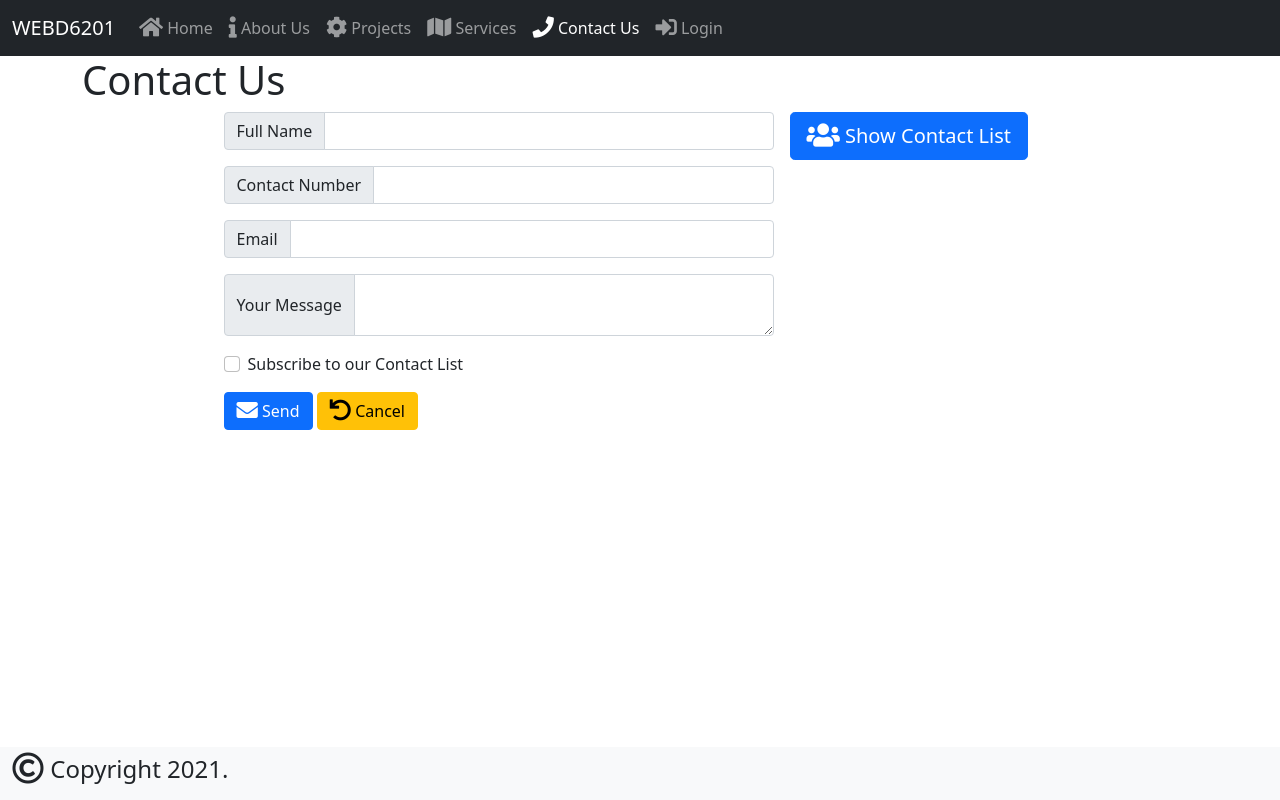
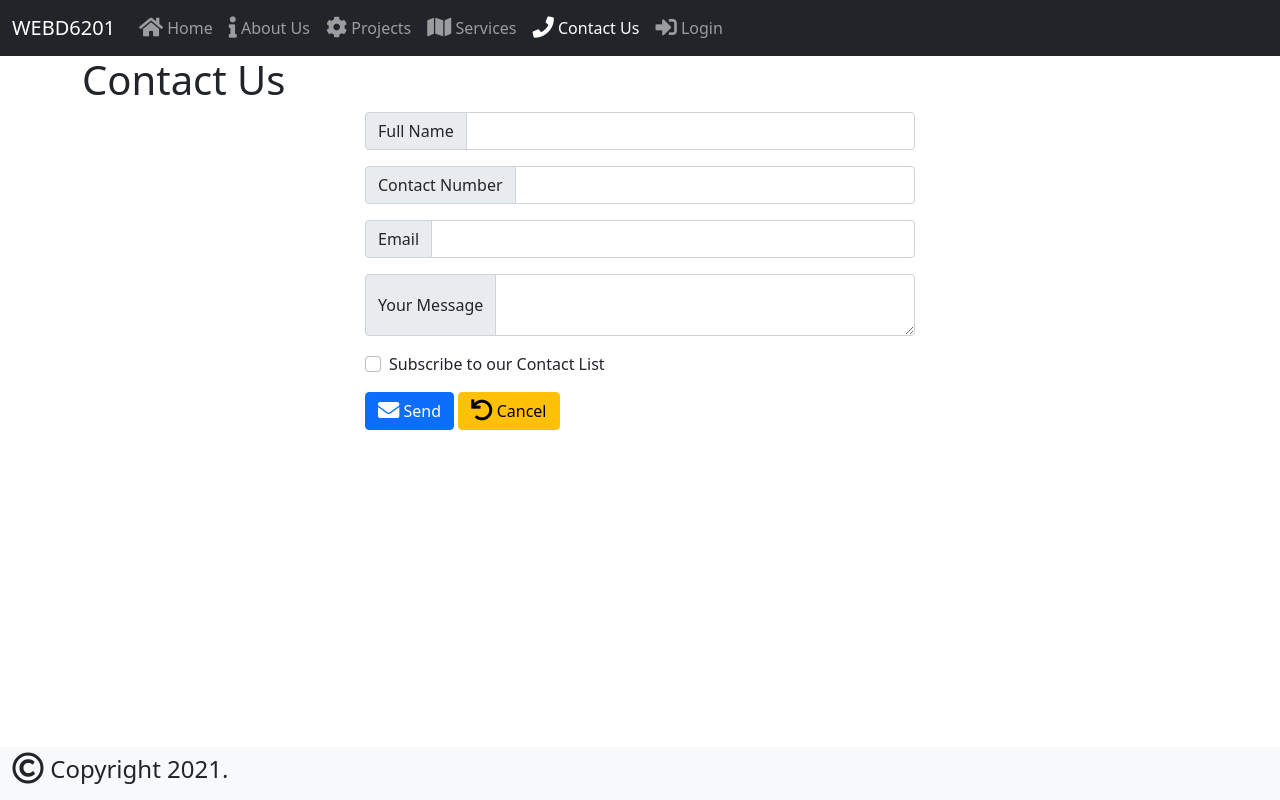
Before and after one commit to alto4/WEBD6201-W2021-ICE5, a website: page contact.html in a window 1280 px wide. Drawn offline with nearby package versions, Linux system fonts and the light colour scheme.

Commit message:
Removed contact list button.

```diff
--- a/contact.html
+++ b/contact.html
@@ -96,11 +96,6 @@
           Send</button>
         <button id="cancelButton" type="reset" class="btn btn-warning"><i class="fas fa-undo fa-lg"></i> Cancel</button>
       </form>
-
-      <div class="col-lg-3 col-md-3">
-        <a href="contact-list.html" class="btn btn-primary btn-lg"><i class="fas fa-users fa-lg"></i> Show Contact
-          List</a>
-      </div>
     </div>
 
 
```
